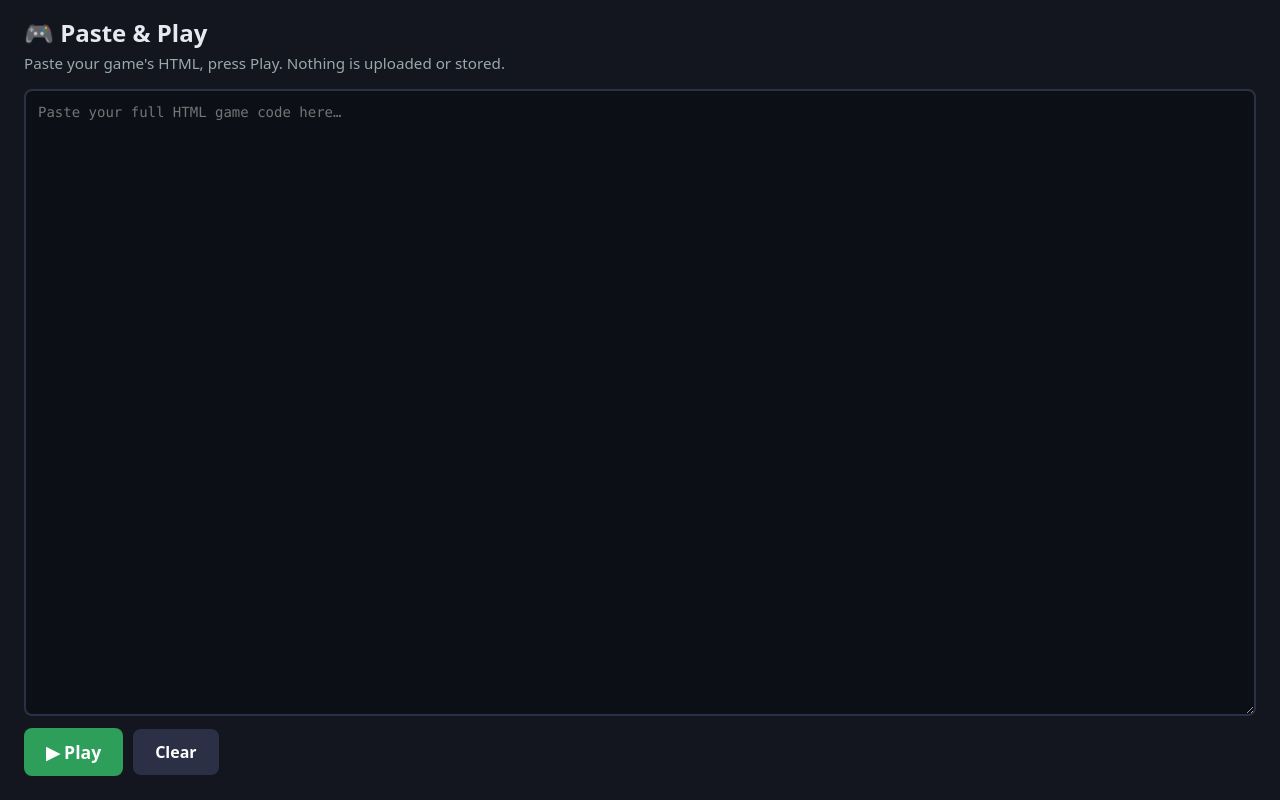
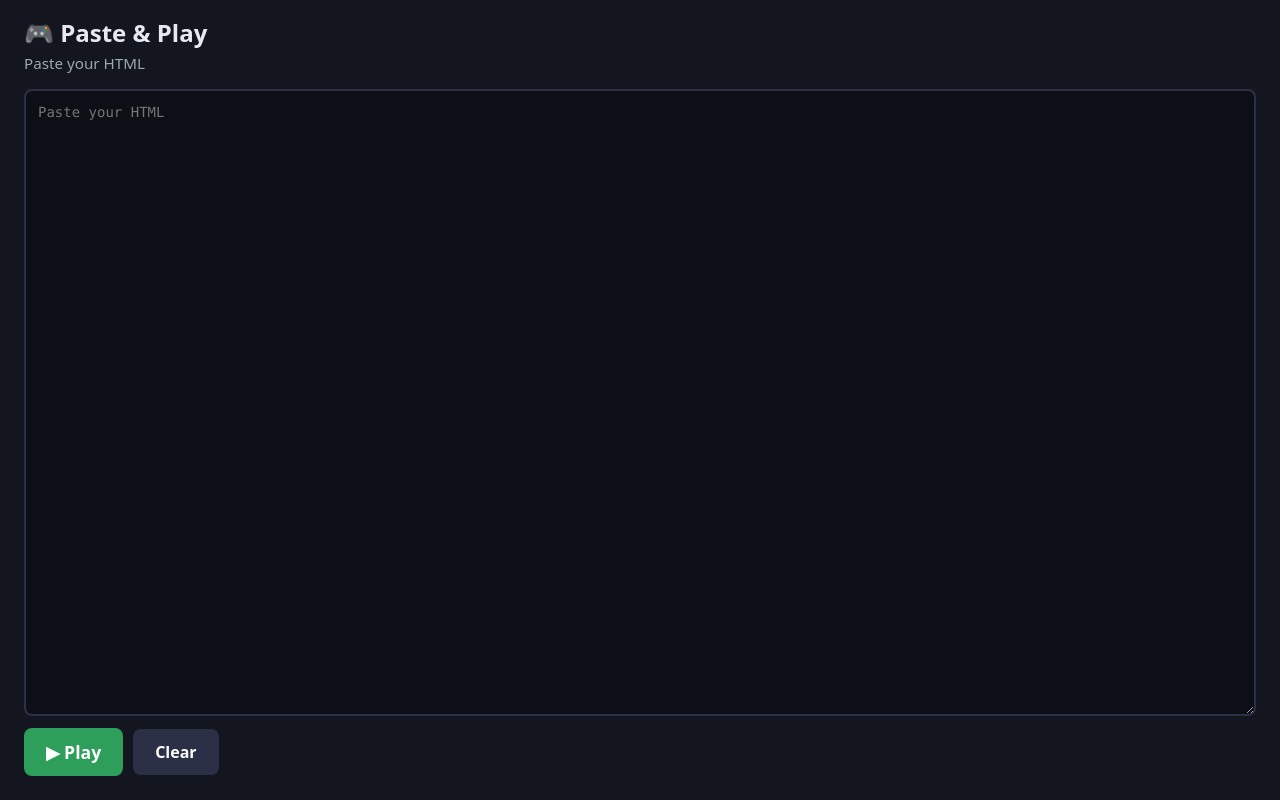
Before and after one commit to joel-from-nyc/html-player, a plain HTML site: page index.html in a window 1280 px wide. Drawn offline with Linux system fonts and the light colour scheme.

Commit message:
Simplify instructions text
Co-Authored-By: Claude Sonnet 5.5 <noreply@anthropic.com>
Claude-Session: https://claude.ai/code/session_01DPA5z7VmSMZYxiUNYUZUyf

```diff
--- a/index.html
+++ b/index.html
@@ -36,12 +36,12 @@
 <body>
 <header>
   <h1>🎮 Paste &amp; Play</h1>
-  <p class="sub">Paste your game's HTML, press Play. Nothing is uploaded or stored.</p>
+  <p class="sub">Paste your HTML</p>
 </header>
 
 <main id="editor">
   <textarea id="code" spellcheck="false" autocapitalize="off" autocomplete="off"
-    placeholder="Paste your full HTML game code here…"></textarea>
+    placeholder="Paste your HTML"></textarea>
   <div class="row">
     <button class="primary" id="play">▶ Play</button>
     <button id="clear">Clear</button>
```
